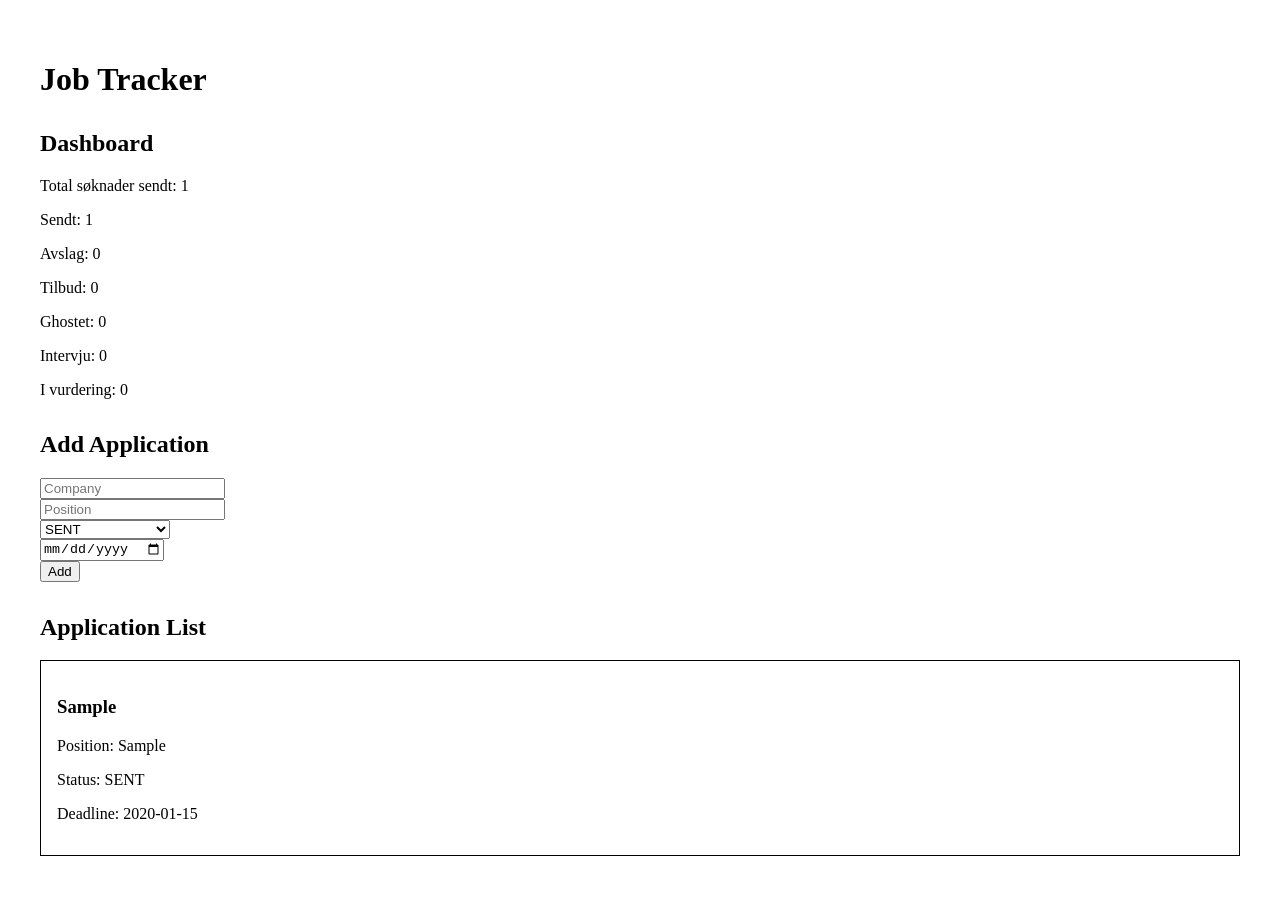
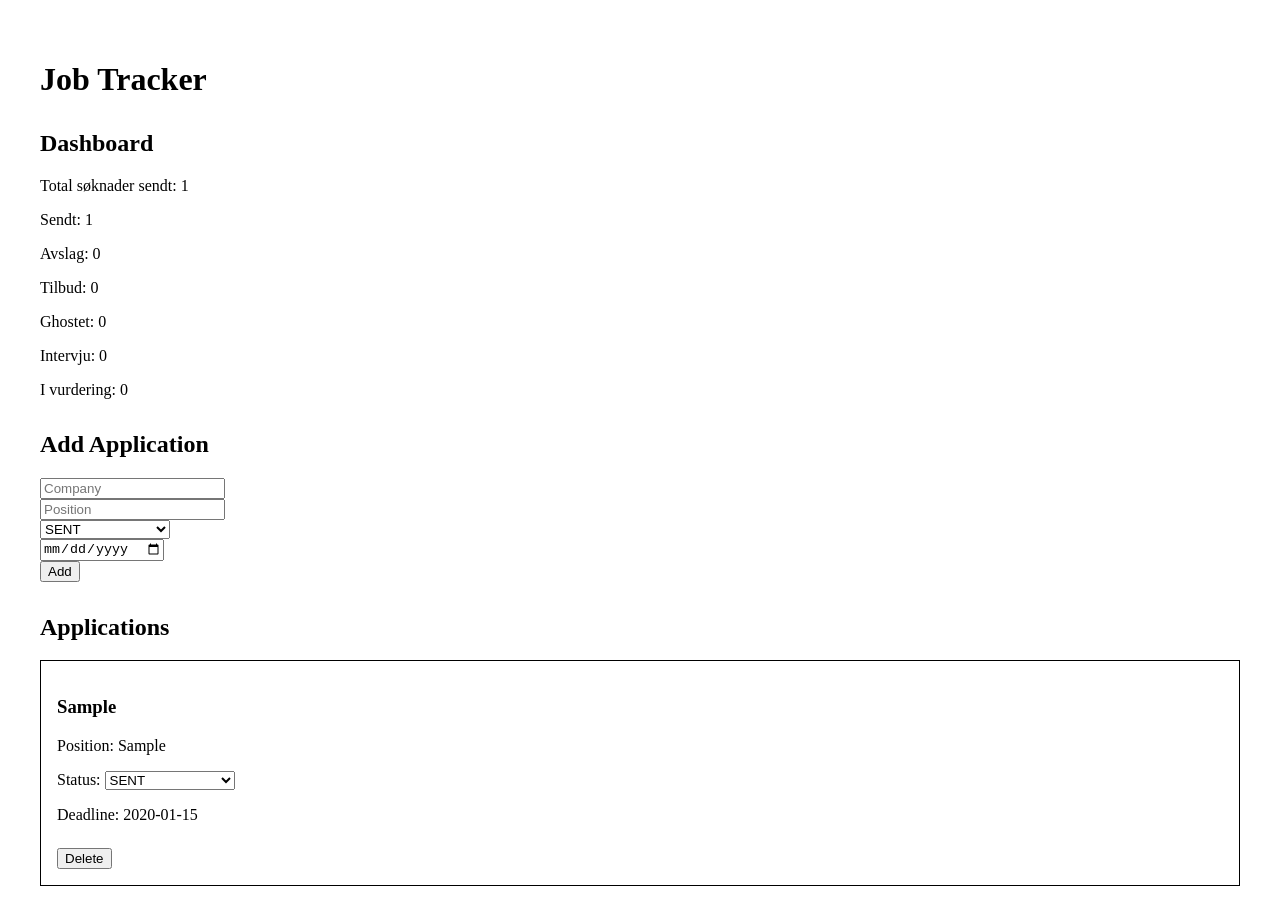
Before and after one commit to ali2011111/job_tracker_application, a React (Vite) app: page / in a window 1280 px wide. Both pictures are taken after typing "Sample", "Sample", "2020-01-15" into the empty fields and a click on the button "Add". Shown: the top 924 px of the page. Built offline with nearby package versions, Linux system fonts and the light colour scheme.

Commit message:
feat: la til handleDelete og handleStatusChange

```diff
--- a/src/components/ApplicationList.jsx
+++ b/src/components/ApplicationList.jsx
@@ -1,4 +1,19 @@
+import { STATUS } from '../constants/status'
+
 function ApplicationList({ applications, setApplications }) {
+
+    const handleDelete = (id) => {
+        const updated = applications.filter(app => app.id !== id)
+        setApplications(updated)
+    }
+
+    const handleStatusChange = (id, newStatus) => {
+        const updated = applications.map(app =>
+            app.id === id ? { ...app, status: newStatus } : app
+        )
+        setApplications(updated)
+     }
+
   if (applications.length === 0) {
     return <p>No applications added yet.</p>
   }
@@ -10,7 +25,7 @@ function ApplicationList({ applications, setApplications }) {
 
   return (
     <div style={{ marginTop: "2rem" }}>
-      <h2>Application List</h2>
+      <h2>Applications</h2>
 
       {applications.map((app) => (
         <div
@@ -23,14 +38,35 @@ function ApplicationList({ applications, setApplications }) {
         >
           <h3>{app.company}</h3>
           <p>Position: {app.position}</p>
-          <p>Status: {app.status}</p>
+
+          <div>
+            <label>Status: </label>
+            <select
+              value={app.status}
+              onChange={(e) =>
+                handleStatusChange(app.id, e.target.value)
+              }
+            >
+              {Object.values(STATUS).map(statusOption => (
+                <option key={statusOption} value={statusOption}>
+                  {statusOption}
+                </option>
+              ))}
+            </select>
+          </div>
+
           <p>Deadline: {app.deadline || "No deadline"}</p>
+
+          <button
+            style={{ marginTop: "0.5rem" }}
+            onClick={() => handleDelete(app.id)}
+          >
+            Delete
+          </button>
         </div>
       ))}
-
     </div>
   )
-
 }
 
 export default ApplicationList
```
